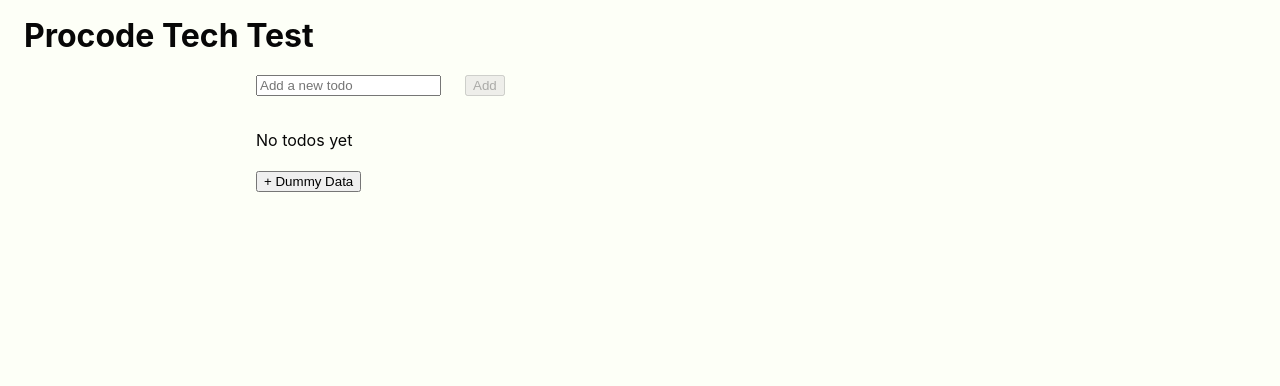
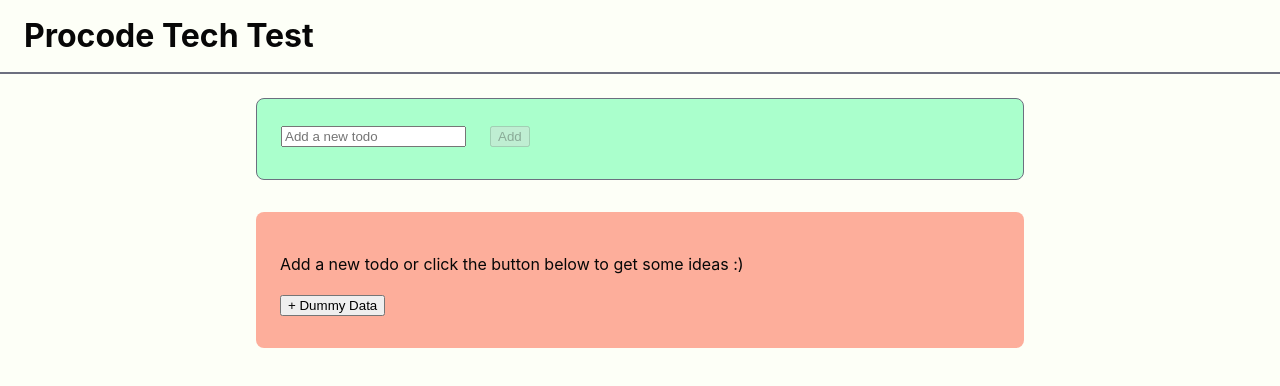
Before and after one commit to ChrisRenno/procode-tech-test, a React (Vite) app: page / in a window 1280 px wide. Shown: the top 386 px of the page. Built offline with nearby package versions, Linux system fonts and the light colour scheme.

Commit message:
styles / nothing found component / tidyup

```diff
--- a/src/App.tsx
+++ b/src/App.tsx
@@ -5,6 +5,7 @@ import styles from './App.module.css'
 import Header from './components/header/header'
 import ListComponent from './components/listComponent/listComponent'
 import AddTodo from './components/addTodo/addTodo';
+import NoTodoFound from './components/noTodoFound/noTodoFound';
 
 export interface Todo {
   todo: string;
@@ -13,21 +14,15 @@ export interface Todo {
 }
 
 function App() {
-  // const [count, setCount] = useState(0)
-
-  const [todos, setTodos] = useState<Todo[]>([])
+  const [todos, setTodos] = useState<Todo[]>([]);
 
   const fetchDummyTodos = async () => {
-
     const dummyData = await fetch('https://dummyjson.com/todos/random/10')
       .then(res => res.json());
-
       dummyData.forEach((todo: Todo) => {
         todo.completed = false;
       });
-
     setTodos(dummyData);
-
   }
 
   const addTodo = (todo: string) => {
@@ -44,7 +39,6 @@ function App() {
             completed: false
           }
         }
-
         return {
           ...todo,
           completed: true
@@ -56,8 +50,6 @@ function App() {
     setTodos(newTodos);
   }
 
-
-
   return (
     <main>
       <Header />
@@ -68,15 +60,11 @@ function App() {
           <ListComponent items={todos.filter(todo => todo.completed === false)} isUpcoming={true} onDone={markDone} />
           <ListComponent items={todos.filter(todo => todo.completed === true)} isUpcoming={false}  onDone={markDone} />
         </>
-        : <p>No todos yet</p>
+        : <NoTodoFound fetchDummyTodos={fetchDummyTodos} />
         }
-
-      {!todos.length &&
-        <button onClick={() => fetchDummyTodos()}>+ Dummy Data</button>
-      }
     </div>
     </main>
   )
 }
 
-export default App
+export default App;
--- a/src/components/addTodo/addToDo.css
+++ b/src/components/addTodo/addToDo.css
@@ -1,5 +1,9 @@
 form {
+  border-radius: 8px;
+  padding: 24px 24px 32px;
   margin-bottom: 32px;
+  background-color: rgba(88, 255, 161, 0.5);
+  border: 1px solid #6C6F7F;
 }
 
 input {
--- a/src/components/addTodo/addTodo.tsx
+++ b/src/components/addTodo/addTodo.tsx
@@ -10,10 +10,8 @@ const AddTodo  = ({ addTodo }: AddTodoProps) => {
 
   const handleSubmit = (e: React.FormEvent) => {
     e.preventDefault();
-    if (todo.trim()) {
-      addTodo(todo);
-      setTodo('');
-    }
+    addTodo(todo);
+    setTodo('');
   };
 
   return (
--- a/src/components/header/header.module.css
+++ b/src/components/header/header.module.css
@@ -1,5 +1,5 @@
 .header {
-  background-color: #fdfff7;
-  margin: 0;
+  margin: 0 0 24px;
   padding: 12px 24px;
+  border-bottom: 2px solid #6C6F7F;
 }
--- a/src/components/listComponent/listComponent.tsx
+++ b/src/components/listComponent/listComponent.tsx
@@ -15,7 +15,7 @@ const ListComponent = ({ items, isUpcoming, onDone }: ListComponentProps) => {
       <ul>
         {items.length ? items.map((item) => (
           <ListItem key={item.id} todo={item} onDone={() => onDone(item.id)} />
-        )) : <p>{isUpcoming ? `You've done them all, add a new one or bas in a warm glow of a job well done` : `Get to it!`}</p>}
+        )) : <p>{isUpcoming ? `You've done them all, add a new one or bask in a warm glow of a job well done` : `Get to it!`}</p>}
       </ul>
     </div>
   );
--- /dev/null
+++ b/src/components/noTodoFound/noTodoFound.module.css
@@ -0,0 +1,6 @@
+.nothingFound {
+  border-radius: 8px;
+  padding: 24px 24px 32px;
+  margin-bottom: 32px;
+  background-color: rgba(254, 94, 65, 0.5);
+}
--- /dev/null
+++ b/src/components/noTodoFound/noTodoFound.tsx
@@ -0,0 +1,16 @@
+import styles from './noTodoFound.module.css';
+
+interface noTodoFoundProps {
+  fetchDummyTodos: () => void;
+}
+
+const NoTodoFound = ({fetchDummyTodos}: noTodoFoundProps) => {
+  return (
+    <div className={styles.nothingFound}>
+      <p>Add a new todo or click the button below to get some ideas :)</p>
+      <button onClick={fetchDummyTodos}>+ Dummy Data</button>
+    </div>
+  )
+};
+
+export default NoTodoFound;
--- a/src/index.css
+++ b/src/index.css
@@ -5,7 +5,6 @@
   background: #FDFFF7;
   color: #070707;
 }
-
 
 body {
   margin: 0;
@@ -18,8 +17,6 @@ body {
 }
 
 h1, h2 {
-  /* font-size: 3.2em;
-  line-height: 1.1; */
   padding: 0;
   margin: 0;
 }
```
